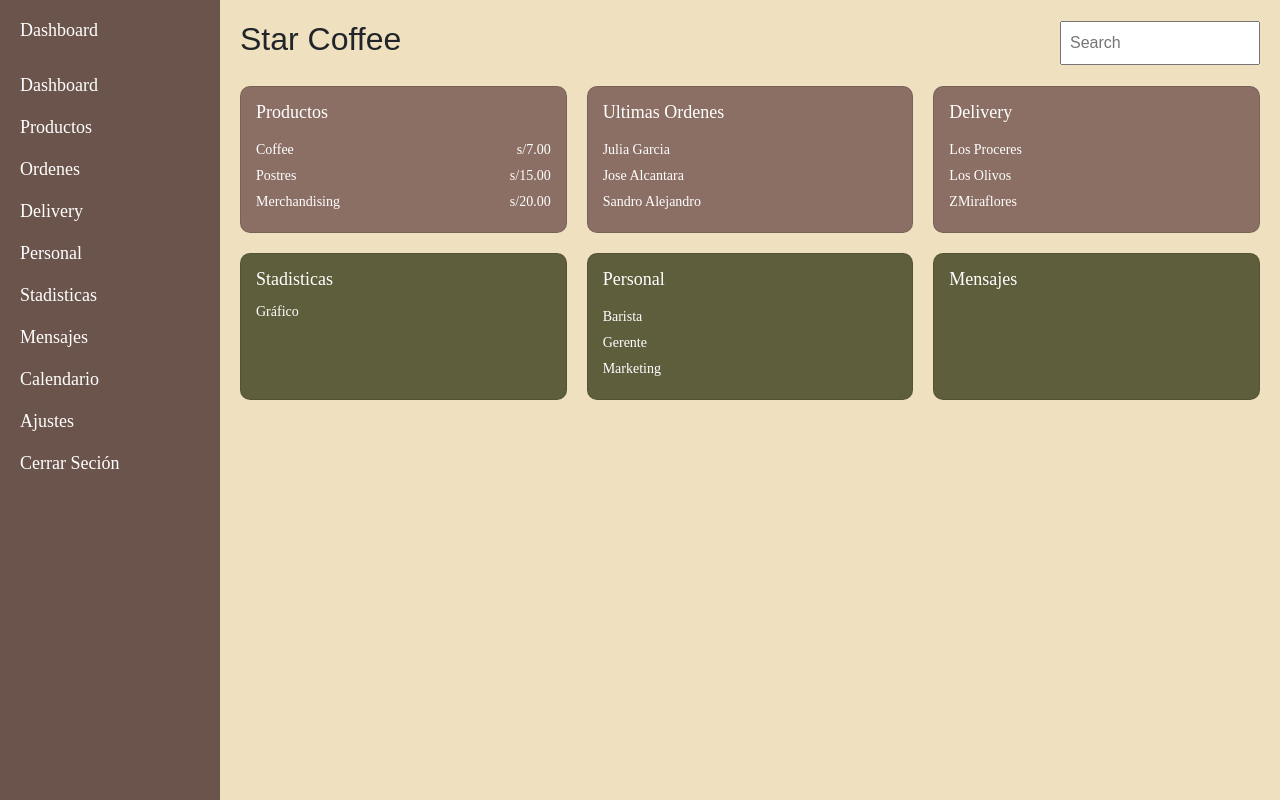
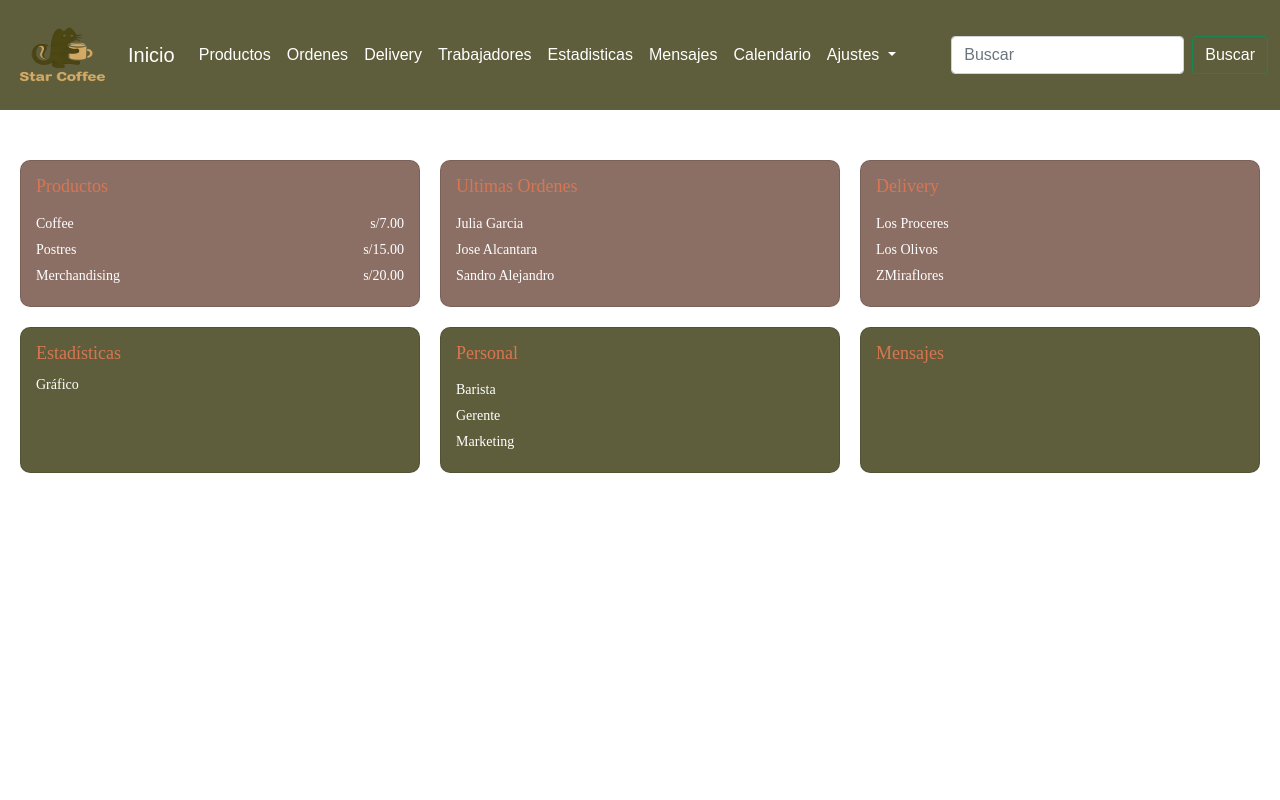
Before and after one commit to johan-vega/proyecto-cafeteria, a PHP site: page /dashboard.html in a window 1280 px wide. Run offline with PHP 8.4, Linux system fonts and the light colour scheme; some libraries are stand-ins or nearby versions; some web fonts are replaced.

Commit message:
se crearon mas tablas en sql par almacenar los pedidos, los mensajes, los productos etc, tambien se edito el navbar del dashboard y el css paradarle formato

```diff
--- a/css/dashboard.css
+++ b/css/dashboard.css
@@ -5,9 +5,9 @@
     --colorSombras: #A87D5B;
     --colorTitulos: #D97652;
     --ColorParrafos: #403B39;
-    --colorFondo: #EFE0BF;
+    --colorFondo: #ffffff;
     --colorBordes: #8C7549;
-    --colorLetras: #ffffff;
+    --colorLetras: #EFE0BF;
     --zIndexNormal: 1;
     --zIndexToolTip: 10;
     --zIndexFixed: 100;
@@ -27,7 +27,20 @@ body {
     font-family: Arial, sans-serif;
     background: var(--colorFondo);
     display: flex;
+    flex-direction: column;
 }
+
+.navbar {
+    position: sticky;
+    top: 0;
+    width: 100%;
+    background-color: var(--colorTerciario);
+    z-index: 1000;
+
+    /* Asegura que esté sobre el main */
+}
+
+
 
 /* Sidebar */
 .sidebar {
@@ -54,7 +67,7 @@ body {
 
 /* Main */
 .main {
-    flex: 1;
+    margin-top: 10px;
     padding: 20px;
 }
 
@@ -116,7 +129,7 @@ body {
     font-family: 'saira stencil';
     font-size: 18px;
     margin-bottom: 10px;
-    color: white;
+    color: var(--colorTitulos);
 }
 
 .subtitulo {
--- a/dashboard.html
+++ b/dashboard.html
@@ -31,29 +31,70 @@
 </head>
 
 <body>
-    <div class="sidebar">
-        <h3 class="titulo">Dashboard</h3>
-        <ul class="titulo">
-            <li>Dashboard</li>
-            <li>Productos</li>
-            <li>Ordenes</li>
-            <li>Delivery</li>
-            <li>Personal</li>
-            <li>Stadisticas</li>
-            <li>Mensajes</li>
-            <li>Calendario</li>
-            <li>Ajustes</li>
-            <li>Cerrar Seción</li>
+    <nav class="navbar navbar-expand-lg bg-body-tertiary sticky-top">
+        <div class="container-fluid">
+            <a class="navbar-brand" href="#">
+                <img src="img/logosinfondo.PNG" alt="Logo" width="100" height="80"
+                    class="d-inline-block align-text-top"></a>
+            <a class="navbar-brand text-white" href="#">Inicio</a>
+            <button class="navbar-toggler" type="button" data-bs-toggle="collapse"
+                data-bs-target="#navbarSupportedContent" aria-controls="navbarSupportedContent" aria-expanded="false"
+                aria-label="Toggle navigation">
+                <span class="navbar-toggler-icon"></span>
+            </button>
+            <div class="collapse navbar-collapse" id="navbarSupportedContent">
+                <ul class="navbar-nav me-auto mb-2 mb-lg-0">
+                    <li class="nav-item">
+                        <a class="nav-link active text-white" aria-current="page" href="#">Productos</a>
+                    </li>
+                    <li class="nav-item">
+                        <a class="nav-link text-white" href="#">Ordenes</a>
+                    </li>
+                    <li class="nav-item">
+                        <a class="nav-link text-white" href="#">Delivery</a>
+                    </li>
+                    <li class="nav-item">
+                        <a class="nav-link text-white" href="#">Trabajadores</a>
+                    </li>
+                    <li class="nav-item">
+                        <a class="nav-link text-white " href="#">Estadisticas</a>
+                    </li>
+                    <li class="nav-item">
+                        <a class="nav-link text-white" href="#">Mensajes</a>
+                    </li>
+                    <li class="nav-item">
+                        <a class="nav-link text-white" href="#">Calendario</a>
+                    </li>
+                    <li class="nav-item dropdown">
+                        <a class="nav-link dropdown-toggle text-white" href="#" role="button" data-bs-toggle="dropdown"
+                            aria-expanded="false">
+                            Ajustes
+                        </a>
+                        <ul class="dropdown-menu">
+                            <li><a class="dropdown-item" href="#">Configuración</a></li>
+                            <li><a class="dropdown-item" href="#">Editar Perfil</a></li>
+                            <li>
+                                <hr class="dropdown-divider">
+                            </li>
+                            <li><a class="dropdown-item" href="#"></a>Soporte</li>
                         </ul>
+                    </li>
+
+                </ul>
+                <form class="d-flex" role="search">
+                    <input class="form-control me-2" type="search" placeholder="Buscar" aria-label="Search" />
+                    <button class="btn btn-outline-success text-white" type="submit">Buscar</button>
+                </form>
             </div>
+        </div>
+    </nav>
+
+    <main>
 
         <div class="main">
-        <div class="header">
-            <h2>Star Coffee</h2>
-            <input type="text" placeholder="Search">
-        </div>
 
-        <div class="grid">
+
+            <div class=" productos grid">
                 <div class="card small">
                     <h4 class="titulo">Productos</h4>
                     <div class="list subtitulo">
@@ -63,7 +104,7 @@
                     </div>
                 </div>
 
-            <div class="card small">
+                <div class="Pedidos card small">
                     <h4 class="titulo">Ultimas Ordenes</h4>
                     <div class="list subtitulo">
                         <div>Julia Garcia</div>
@@ -72,7 +113,7 @@
                     </div>
                 </div>
 
-            <div class="card small">
+                <div class="Delivery card small">
                     <h4 class="titulo">Delivery</h4>
                     <div class="list subtitulo">
                         <div>Los Proceres</div>
@@ -82,13 +123,13 @@
                 </div>
             </div>
 
-        <div class="bottom">
+            <div class="Estadisticas bottom">
                 <div class="card">
-                <h4 class="titulo">Stadisticas</h4>
+                    <h4 class="titulo">Estadísticas</h4>
                     <p class="subtitulo">Gráfico</p>
                 </div>
 
-            <div class="card">
+                <div class="Trabajadores card">
                     <h4 class="titulo">Personal</h4>
                     <div class="list subtitulo">
                         <div>Barista</div>
@@ -97,7 +138,7 @@
                     </div>
                 </div>
 
-            <div class="card">
+                <div class="Mensajes card">
                     <h4 class="titulo">Mensajes</h4>
 
                 </div>
@@ -105,6 +146,7 @@
         </div>
 
 
+    </main>
 
     <!-- LIBRERIA SWEETALERT -->
     <script src="https://cdn.jsdelivr.net/npm/sweetalert2@11"></script>
```
Also changed, not shown: bd/bd_cafeteria.sql (+36 -2 lines). Lines whose indentation alone changed are shown as unchanged.
